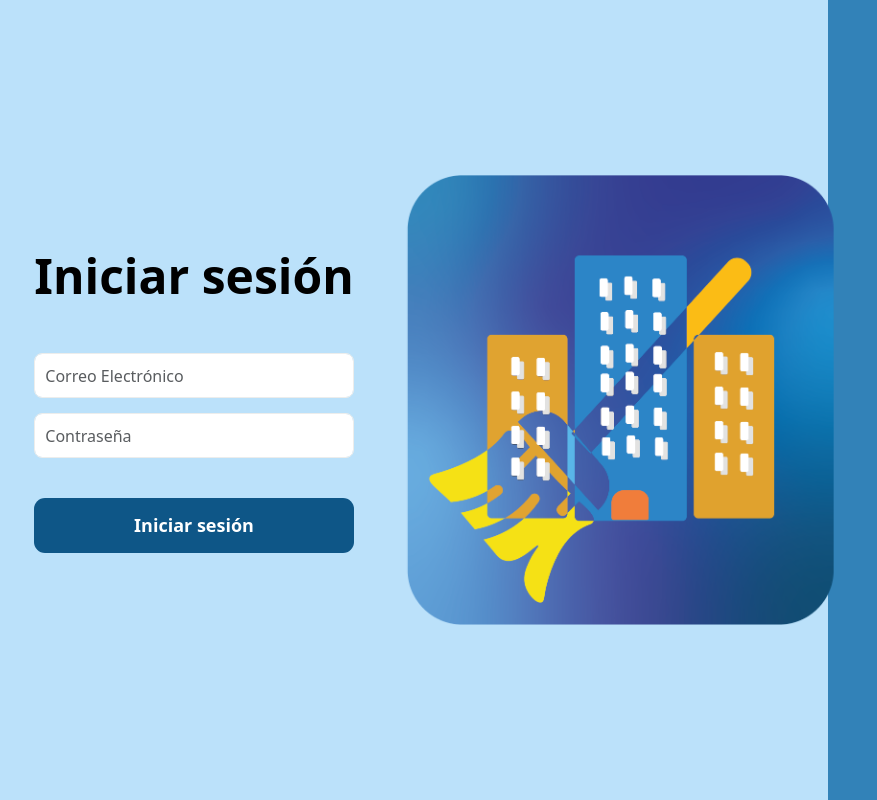
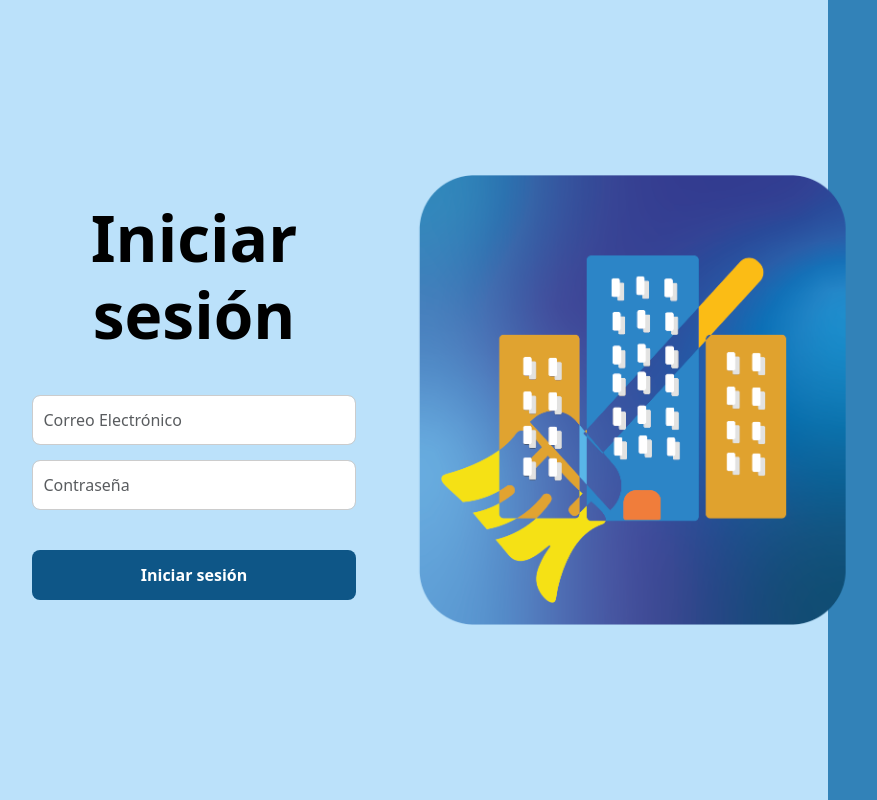
Before and after one commit to RogelioGR/Proyect-RoomClean, a React (Vite) app: page /login in a window 1280 px wide. Shown: the whole page, without its empty margins (196-1073 px from the left). Built offline with nearby package versions, Linux system fonts and the light colour scheme; the HTML template or start-up script is replaced by a standard one.

Commit message:
cambios de estilo y diseño

```diff
--- a/src/App.css
+++ b/src/App.css
@@ -9,11 +9,12 @@
   height: 100vh;
   background: linear-gradient(to right, #bbe1fa 80%, #3282b8 20%);
 }
-.form-container{
+.form-container {
   display: flex;
+  width: 50%;
+
   align-items: center;
-  padding: 0.5rem;
-  justify-content: space-between;
+  justify-content:space-between;
 }
 
 .login-img {
@@ -31,9 +32,7 @@
 
 .form-controls {
   width: 100%;
-  max-width: 400px;
   display: flex;
-  justify-content: center;
   flex-direction: column;
   gap: 10px;
   padding: 20px;
@@ -41,10 +40,11 @@
 }
 
 h1.title-login {
-  font-size: 3.5rem;
+  font-size: 3.2rem;
   font-weight: bold;
   color: black;
-  margin-bottom: 1.5rem;
+  margin-bottom: 1rem;
+  text-align: center;
 }
 
 .input {
@@ -53,23 +53,37 @@ h1.title-login {
   outline: none;
   border-radius: 8px;
   height: 45px;
-  border: 1.5px solid #ecedec;
+  border: 1.5px solid #ccc;
   padding-left: 10px;
 }
 
+.input:hover {
+  border: 1.5px solid #1e6b9f;
+}
+.logout-section {
+  margin-top: auto;
+}
+.offcanvas-body {
+  display: flex;
+  flex-direction: column;
+  height: 100%;
+}
 .submit-btn {
   margin-top: 30px;
-  height: 55px;
+  height: 45px;
   background: #0e5687;
-  border-radius: 11px;
+  border-radius: 8px;
   border: 0;
   outline: none;
   color: #fff;
-  font-size: 18px;
+  font-size: 16px;
   font-weight: 700;
-  box-shadow: 0px 0px 0px 0px #fff, 0px 0px 0px 0px #000;
-  transition: all 0.3s cubic-bezier(0.15, 0.83, 0.66, 1);
   cursor: pointer;
+  transition: background-color 0.3s;
+}
+
+.submit-btn:hover {
+  background-color: #084b83;
 }
 
 /* Scroll */
@@ -109,6 +123,9 @@ h1.title-login {
   color: rgb(107, 114, 128);
   box-shadow: 0px 7px 8px -9px rgba(0, 0, 0, 0.4);
   overflow: hidden;
+}
+.logout-section {
+  margin-top: auto;
 }
 
 .card-image {
@@ -185,17 +202,65 @@ h1.title-login {
   border: none;
 }
 
+@media (min-width: 200px) and (max-width: 299px) {
+  .login-container {
+    background: linear-gradient(to right, #bbe1fa 70%, #3282b8 30%);
+  }
+  .form-container {
+    padding: 0.5rem;
+    width: 100%;
+  }
+
+  h1.title-login {
+    font-size: 2rem;
+  }
+
+  .input {
+    height: 40px;
+    padding-left: 8px;
+  }
+
+  .card-container {
+    display: flex;
+    flex-direction: column;
+    align-items: center;
+    justify-content: center;
+  }
+  h1.title-login {
+    font-size: 2rem;
+    font-weight: bold;
+  }
+  .photo-grid {
+    grid-template-columns: repeat(2, 1fr);
+}
+.scroll-container {
+  max-height: 650px;
+}
+
+
+
+}
 @media (min-width: 300px) and (max-width: 499px) {
   .login-container {
-    display: flex;
-    justify-content: center;
-    align-items: center;
-    background: linear-gradient(to right, #bbe1fa 80%, #3282b8 50%);
+    background: linear-gradient(to right, #bbe1fa 70%, #3282b8 30%);
   }
-  .form-controls {
-    padding: 10px;
-    gap: 8px;
-}
+  .form-container {
+    padding: 0.5rem;
+    width: 100%;
+  }
+
+  h1.title-login {
+    font-size: 2.5rem;
+  }
+
+  .input {
+    height: 40px;
+    padding-left: 8px;
+  }
+
+  .submit-btn {
+    height: 40px;
+  }
   .card-container {
     display: flex;
     flex-direction: column;
@@ -217,11 +282,10 @@ h1.title-login {
 /* Movil tamaño*/
 @media (min-width: 400px) and (max-width: 599px) {
   .login-container {
-
-    background: linear-gradient(to right, #bbe1fa 80%, #3282b8 50%);
+    background: linear-gradient(to right, #bbe1fa 60%, #3282b8 30%);
   }
   h1.title-login {
-    font-size: 3.2rem;
+    font-size: 3rem;
     font-weight: bold;
   }
 
@@ -256,6 +320,10 @@ h1.title-login {
     background: linear-gradient(to right, #bbe1fa 70%, #3282b8 40%);
     margin: 0;
     box-sizing: border-box;
+  }
+  .form-container {
+    padding: 0.5rem;
+    width: 60%;
   }
   .card-image {
     width: 130px;
@@ -294,15 +362,44 @@ h1.title-login {
   .card-container {
     grid-template-columns: repeat(2, 1fr);
   }
-  .form-controls {
-    max-width: 500px;
-    padding: 10px;
-    border-radius: 5px;
+  .logout-section {
+    margin-top: auto; /* Mantiene la sección en la parte inferior */
   }
+
   .login-container {
     background: linear-gradient(to right, #bbe1fa 70%, #3282b8 40%);
     margin: 0;
     box-sizing: border-box;
+  }
+  .form-container {
+    padding: 0.5rem;
+    width: 60%;
+  }
+
+  h1.title-login {
+    font-size: 4rem;
+  }
+
+  .input {
+    height: 50px;
+  }
+
+  .submit-btn {
+    height: 50px;
+  }
+  .login-img {
+    display: flex;
+    justify-content: center;
+    align-items: center;
+    flex: 1;
+  }
+
+  .login-img img {
+    width: 100%;
+    height: auto;
+    object-fit: cover;
+    padding: 1rem;
+    max-width: 300px;
   }
   .card-image {
     width: 150px;
@@ -324,8 +421,11 @@ h1.title-login {
   }
   .login-img {
     display: none !important;
+  }
+  .logout-section{
+    margin-top: 0;
+  }
 
-  }
 }
 
 /* pc */
@@ -333,15 +433,25 @@ h1.title-login {
   .card-container {
     grid-template-columns: repeat(4, 1fr);
   }
+
+  .form-container {
+    padding: 0.5rem;
+    width: 70%;
+  }
+
   h1.title-login {
-    font-size: 3rem;
-    font-weight: bold;
+    font-size: 4rem;
   }
-  .form-controls {
-    max-width: 500px;
-    padding: 10px;
-    border-radius: 5px;
+
+  .input {
+    height: 50px;
   }
+
+  .submit-btn {
+    height: 50px;
+  }
+
+
 }
 
 
--- a/src/Components/Modals/Users/Modals-Edit-User.tsx
+++ b/src/Components/Modals/Users/Modals-Edit-User.tsx
@@ -107,7 +107,7 @@ const MEditUser: React.FC<MEditUserProps> = ({ show, handleClose, userId }) => {
           <Row className="justify-content-center">
             <Col className="d-flex justify-content-center align-items-center">
               <img
-                src={formData.foto || "/public/usuario.png"}
+                src={formData.foto }
                 style={{ width: "180px", height: "180px", borderRadius: "6rem", cursor: "pointer" }}
                 alt="Perfil del usuario"
                 onClick={handleImageClick}
--- a/src/Components/Sidebar.tsx
+++ b/src/Components/Sidebar.tsx
@@ -66,7 +66,7 @@ const Sidebar: React.FC<SidebarProps> = ({ mobile = false, closeMenu }) => {
                 Info
               </Nav.Link>
             </Nav>
-            <Nav className="mt-auto">
+            <Nav className="mt-auto flex-column logout-section">
               <Nav.Link onClick={handleLogout} className="sidebar-link text-white text-center">
                 <i className="fa-solid fa-power-off me-2"></i>
                 Cerrar Sesión
--- a/src/pages/Dashboard-Admin.tsx
+++ b/src/pages/Dashboard-Admin.tsx
@@ -87,14 +87,14 @@ const DashboardAdmin: React.FC = () => {
           <Sidebar />
           <div className="d-flex flex-column flex-grow-1">
             <Header />
-            <Container className="mt-5">
+            <Container className="mt-1">
               <h1 className="mb-4">Bienvenido, Admin!</h1>
               <div className="d-flex justify-content-end align-items-center mt-4">
                 <Button variant="success" className="mb-3" onClick={() => handleOpenModal(ModalsUsers.CREATE_USER)}>
                   <i className="fas fa-plus"></i> Agregar usuario
                 </Button>
               </div>
-              <Table responsive striped bordered hover className="mt-4">
+              <Table responsive striped bordered hover>
                 <thead className="text-center">
                   <tr>
                     <th>Imagen</th>
--- a/src/pages/Login.tsx
+++ b/src/pages/Login.tsx
@@ -42,7 +42,6 @@ const Login: React.FC = () => {
     return (
         <Container fluid className="login-container">
             <div className="form-container">
-                <div>
                     <Form className="form-controls" onSubmit={handleLogin} >
                         <h1 className="title-login">Iniciar sesión</h1>
                         <div >
@@ -78,11 +77,11 @@ const Login: React.FC = () => {
                             )}
                         </Button>
                     </Form>
-                </div>
-                <div className="login-img d-none d-lg-block">
+                    <div className="login-img d-none d-lg-block">
                     <img src='/public/roomclean.png' alt="404 Error" className="bounce" />
                 </div>
-            </div>
+
+                </div>
 
         </Container>
     );
--- a/src/pages/ViewTaskAdmin.tsx
+++ b/src/pages/ViewTaskAdmin.tsx
@@ -90,7 +90,7 @@ const TaskAdmin: React.FC = () => {
                     <Sidebar />
                     <div className="flex-grow-1 d-flex flex-column">
                         <Header />
-                        <div style={{ margin: '50px' }}>
+                        <div style={{ margin: '10px' }}>
                             <Container className="flex-grow-1">
                                 <React.Fragment>
                                     <Row>
--- a/src/pages/ViewTaskEmpleado.tsx
+++ b/src/pages/ViewTaskEmpleado.tsx
@@ -154,10 +154,9 @@ const TaskEmpleado: React.FC = () => {
                                                     />
 
                                                 ))}
-                                                    <label  className="btn btn-secondary align-self-center mb-2" style={{ width: '150px', height: '150px', fontSize: '2rem', display: 'flex', justifyContent: 'center', alignItems: 'center' }}> <i className="fa-solid fa-camera"></i></label>
-
-                                                </div>
-
+                                                <label htmlFor="file-input" className="btn btn-secondary align-self-center mb-2" style={{ width: '150px', height: '150px', fontSize: '2rem', display: 'flex', justifyContent: 'center', alignItems: 'center' }}>
+                                                    <i className="fa-solid fa-camera"></i>
+                                                </label>
                                                 <input
                                                     id="file-input"
                                                     type="file"
@@ -165,6 +164,7 @@ const TaskEmpleado: React.FC = () => {
                                                     onChange={handlePhotoChange}
                                                     style={{ display: 'none' }}
                                                 />
+                                            </div>
                                         </div>
                                     </Col>
                                 </Row>
```
Lines whose indentation alone changed are shown as unchanged.
